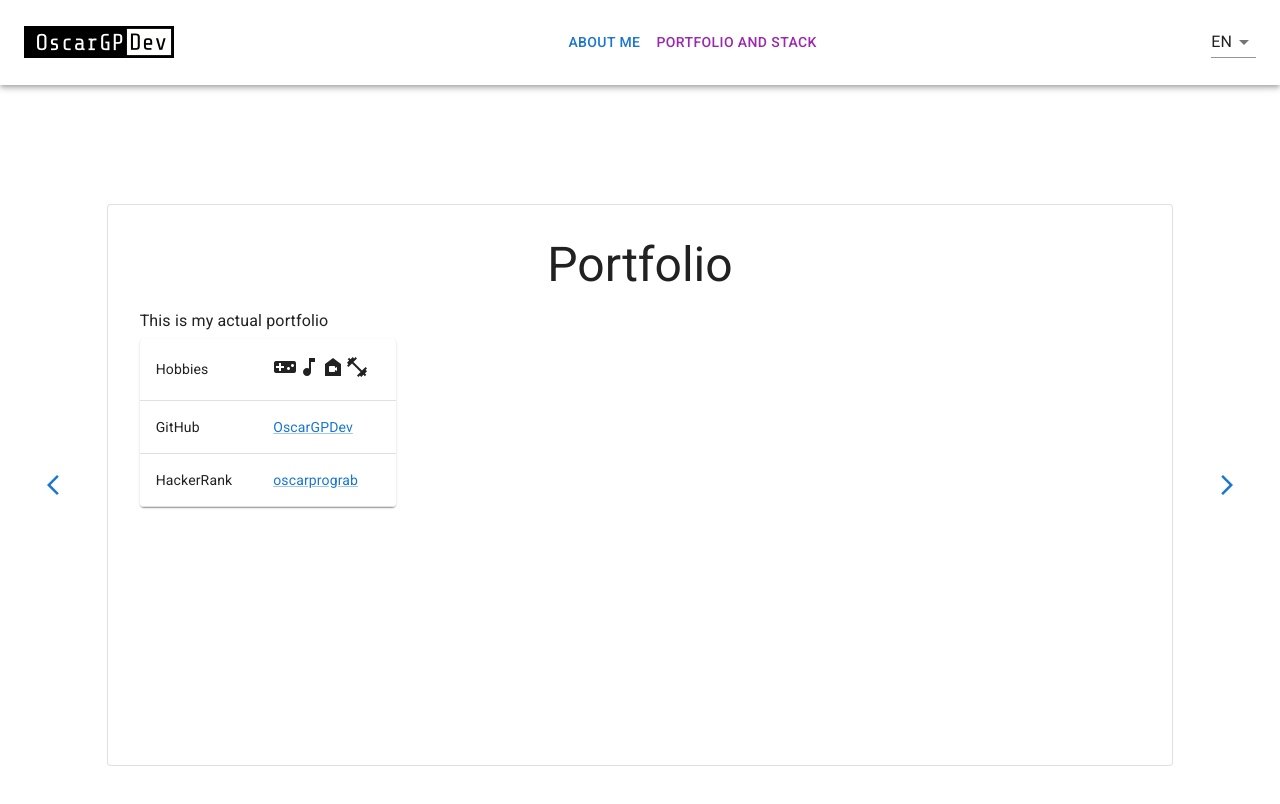
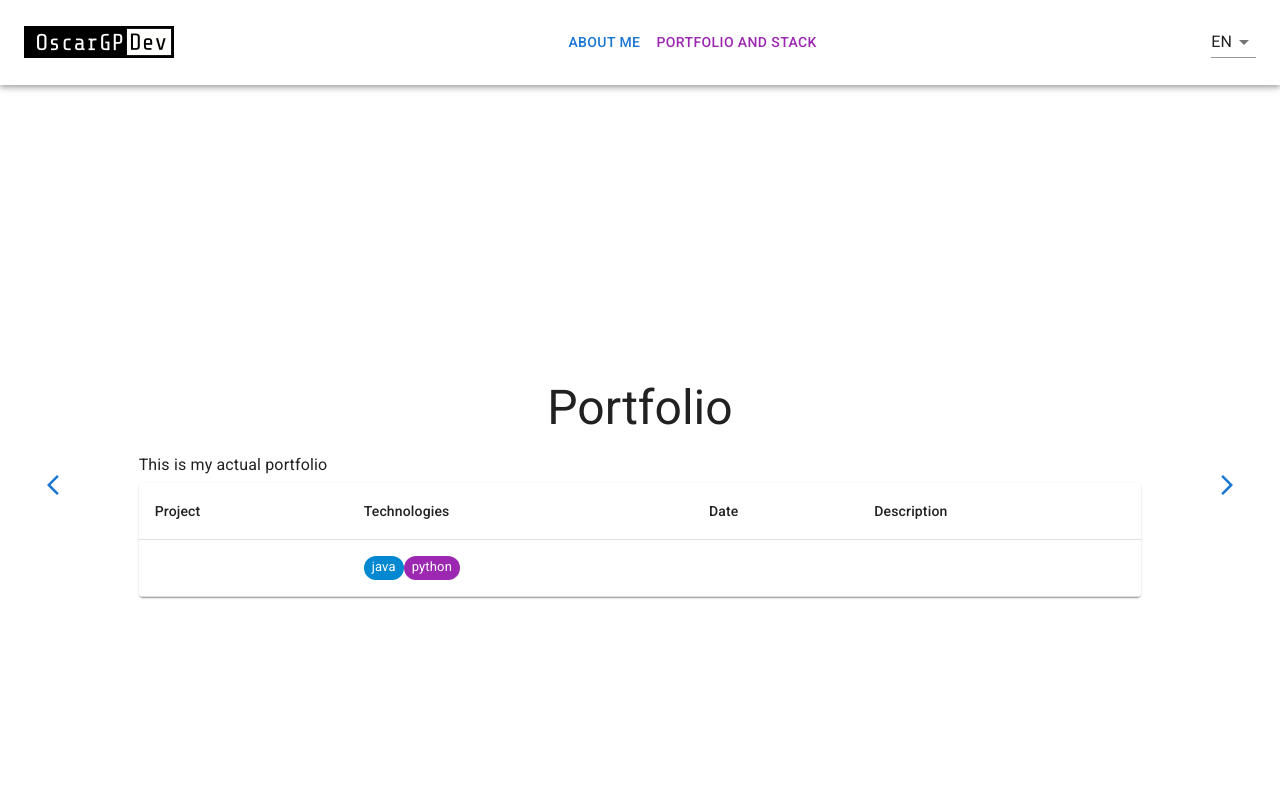
Before and after one commit to OscarGPDev/OscarGPDev, a React (Create React App) app: page /portfolio in a window 1280 px wide. Shown: the top 804 px of the page. Built offline with nearby package versions, Linux system fonts and the light colour scheme.

Commit message:
componente de datatable y avances en el portafolio

```diff
--- a/src/App.js
+++ b/src/App.js
@@ -30,7 +30,7 @@ function App() {
                     justifyContent="space-evenly"
                     alignItems="center">
                     <Grid item xs={1}>
-                        <Link to={routes[getPrevPage()].path} style={{"margin-left":0}}>
+                        <Link to={routes[getPrevPage()].path} style={{"marginLeft":0}}>
                             <IconButton color="primary" sx={{marginLeft:0, marginRight:"auto"}}>
                                 <ArrowBackIosNew/>
                             </IconButton>
--- /dev/null
+++ b/src/components/DataTable.js
@@ -0,0 +1,83 @@
+import {Paper, Table, TableBody, TableCell, TableContainer, TableHead, TableRow} from "@mui/material";
+import {useState} from "react";
+import {KeyboardArrowDown, KeyboardArrowUp} from "@mui/icons-material";
+import IconButton from "@mui/material/IconButton";
+
+const compare = (a, b, asc) => {
+    if (asc) {
+        if (a < b) {
+            return -1;
+        } else if (a > b) {
+            return 1;
+        }
+    } else {
+        if (a < b) {
+            return 1;
+        } else if (a > b) {
+            return -1;
+        }
+    }
+    return 0;
+};
+
+const DataTable = ({headers, data, filters}) => {
+    const [sortingBy, setSortingBy] = useState({id: null, ascending: false, default: true});
+    const defaultSortingHeader = headers.find((header) => header.orderBy);
+    let tableData = data;
+    if (defaultSortingHeader && sortingBy.default) {
+        tableData = tableData.sort((a, b) => compare(
+            a[defaultSortingHeader.dataSource],
+            b[defaultSortingHeader.dataSource],
+            defaultSortingHeader.ascending));
+    } else if (sortingBy.id !== null) {
+        const sortingHeader = headers.find(h => h.id === sortingBy.id);
+        tableData = tableData.sort((a, b) => compare(
+            a[sortingHeader.dataSource],
+            b[sortingHeader.dataSource],
+            sortingBy.ascending));
+    }
+    const onClickSorting = (header) => {
+        if (header.id !== sortingBy.id) {
+            setSortingBy({id: header.id, ascending: sortingBy.ascending, default: false});
+        } else {
+            setSortingBy({id: header.id, ascending: !sortingBy.ascending, default: false});
+        }
+    }
+    return (<TableContainer component={Paper}>
+        {filters?.map(filter => <filter/>)}
+        <Table aria-label="Portfolio table">
+            <TableHead>
+                <TableRow>
+                    {headers?.map((header) => {
+                        return (<TableCell key={`header-${header.id}`}
+                                           onClick={() => onClickSorting(header)}>{header.title}
+                            {(
+                                    (header.id === sortingBy.id) || (sortingBy.default && header.orderBy)
+                                ) &&
+                                <IconButton>
+                                    {sortingBy.default ?
+                                        header.ascending ?
+                                            <KeyboardArrowUp/> :
+                                            <KeyboardArrowDown/>
+                                        : sortingBy.ascending ?
+                                            <KeyboardArrowUp/> :
+                                            <KeyboardArrowDown/>}
+                                </IconButton>}</TableCell>)
+                    })}
+
+                </TableRow>
+            </TableHead>
+            <TableBody>
+                {tableData?.map((row, rowIndex) => <TableRow key={`data-row-${rowIndex}`}>
+                    {headers?.map((header, index) => (
+                        <TableCell key={`data-cell-${index}-${header.id}`}>
+                            {header.drawFunction !== undefined ?
+                                header.drawFunction(row)
+                                : row[header.dataSource]}
+                        </TableCell>))}
+                </TableRow>)}
+            </TableBody>
+        </Table>
+    </TableContainer>);
+};
+export default DataTable;
--- a/src/components/internationalize/locales/en/translation.json
+++ b/src/components/internationalize/locales/en/translation.json
@@ -10,5 +10,9 @@
   "aboutMe_table_github":"GitHub",
   "aboutMe_table_linkedin":"Linkedin",
   "portfolio_title": "Portfolio",
-  "portfolio_body": "This is my actual portfolio"
+  "portfolio_body": "This is my actual portfolio",
+  "portfolio_table_project_name": "Project",
+  "portfolio_table_technologies": "Technologies",
+  "portfolio_table_date": "Date",
+  "portfolio_table_description":"Description"
 }
--- a/src/components/internationalize/locales/es/translation.json
+++ b/src/components/internationalize/locales/es/translation.json
@@ -9,5 +9,9 @@
   "aboutMe_table_github":"GitHub",
   "aboutMe_table_linkedin":"LinkedIn",
   "portfolio_title": "Portafolio",
-  "portfolio_body": ""
+  "portfolio_body": "Este es mi portafolio actual",
+  "portfolio_table_project_name": "Proyecto",
+  "portfolio_table_technologies": "Tecnologías",
+  "portfolio_table_date": "Fecha",
+  "portfolio_table_description":"Descripción"
 }
--- a/src/pages/AboutMe.js
+++ b/src/pages/AboutMe.js
@@ -39,7 +39,7 @@ const AboutMe = () => {
                         <TableRow>
                             <TableCell>{translation("aboutMe_table_linkedin")}</TableCell>
                             <TableCell><Link href="https://www.linkedin.com/in/oscargpdev"
-                                             target="_blank">oscarprograb</Link></TableCell>
+                                             target="_blank">OscarGPDev</Link></TableCell>
                         </TableRow>
                     </TableBody>
                 </Table>
--- a/src/pages/Portfolio.js
+++ b/src/pages/Portfolio.js
@@ -1,12 +1,62 @@
-import {Card, CardContent, Link, Paper, Table, TableBody, TableCell, TableContainer, TableRow} from "@mui/material";
+import {CardContent, Chip, Paper} from "@mui/material";
 import Typography from "@mui/material/Typography";
 import {useTranslation} from "react-i18next";
-import {CameraIndoor, FitnessCenter, MusicNote, VideogameAsset} from "@mui/icons-material";
+import DataTable from "../components/DataTable";
+
+const DrawTechnologies = (technologies) => {
+    const getRandomColor = () => {
+        let result = "";
+        switch (Math.floor(Math.random() * (5))) {
+            case 0:
+                result = "default";
+                break;
+            case 1:
+                result = "primary";
+                break;
+            case 2:
+                result = "secondary";
+                break;
+            case 3:
+                result = "info";
+                break;
+            case 4:
+                result = "success";
+                break;
+            default:
+                result = "warning";
+                break;
+        }
+        return result;
+    };
+    return (<div>{technologies.map((technology) => {
+        return (<Chip key={`chip-${technology}`} color={getRandomColor()} size="small" label={
+                technology
+            }/>
+        )
+    })}</div>);
+}
 
 const Portfolio = () => {
     const {t: translation} = useTranslation();
-    return (
-        <Card variant="outlined" sx={{height: {xs:"100%", md:"auto", lg:"70vh"}}}>
+    const headers = [{
+        id: 'project', title: translation("portfolio_table_project_name"), dataSource: 'projectName',
+    }, {
+        id: 'technologies', title: translation("portfolio_table_technologies"), dataSource: 'technologies',
+        drawFunction: (rowElement) => DrawTechnologies(rowElement.technologies)
+    }, {
+        id: 'date', title: translation("portfolio_table_date"), dataSource: 'date',
+    }, {
+        id: 'description', title: translation("portfolio_table_description"), dataSource: 'description',
+    }];
+    const portfolioData = [
+        {
+            projectName: '',
+            date: '',
+            description: '',
+            technologies: ['java','python']
+        }
+    ];
+    return (<Paper elevation={0}>
         <CardContent sx={{padding: "2rem"}}>
             <Typography variant="h3" gutterBottom>
                 {translation('portfolio_title')}
@@ -14,32 +64,8 @@ const Portfolio = () => {
             <Typography variant="body1" gutterBottom align="justify">
                 {translation('portfolio_body')}
             </Typography>
-                <TableContainer component={Paper} sx={{ width: {
-                    xs: "100%",
-                    md: "40vw",
-                    lg: "20vw",
-
-                }, }}>
-                    <Table aria-label="simple table">
-                        <TableBody>
-                            <TableRow>
-                                <TableCell>{translation("aboutMe_table_hobbies")}</TableCell>
-                                <TableCell><VideogameAsset/><MusicNote/><CameraIndoor/><FitnessCenter/></TableCell>
-                            </TableRow>
-                            <TableRow>
-                                <TableCell>{translation("aboutMe_table_github")}</TableCell>
-                                <TableCell><Link href="https://github.com/OscarGPDev" target="_blank">OscarGPDev</Link></TableCell>
-                            </TableRow>
-                            <TableRow>
-                                <TableCell>{translation("aboutMe_table_hackerrank")}</TableCell>
-                                <TableCell><Link href="https://www.hackerrank.com/oscarprograb" target="_blank">oscarprograb</Link></TableCell>
-                            </TableRow>
-                        </TableBody>
-                    </Table>
-                </TableContainer>
-
+            <DataTable data={portfolioData} headers={headers}/>
         </CardContent>
-        </Card>
-    );
+    </Paper>);
 };
 export default Portfolio;
```
Lines whose indentation alone changed are shown as unchanged.
